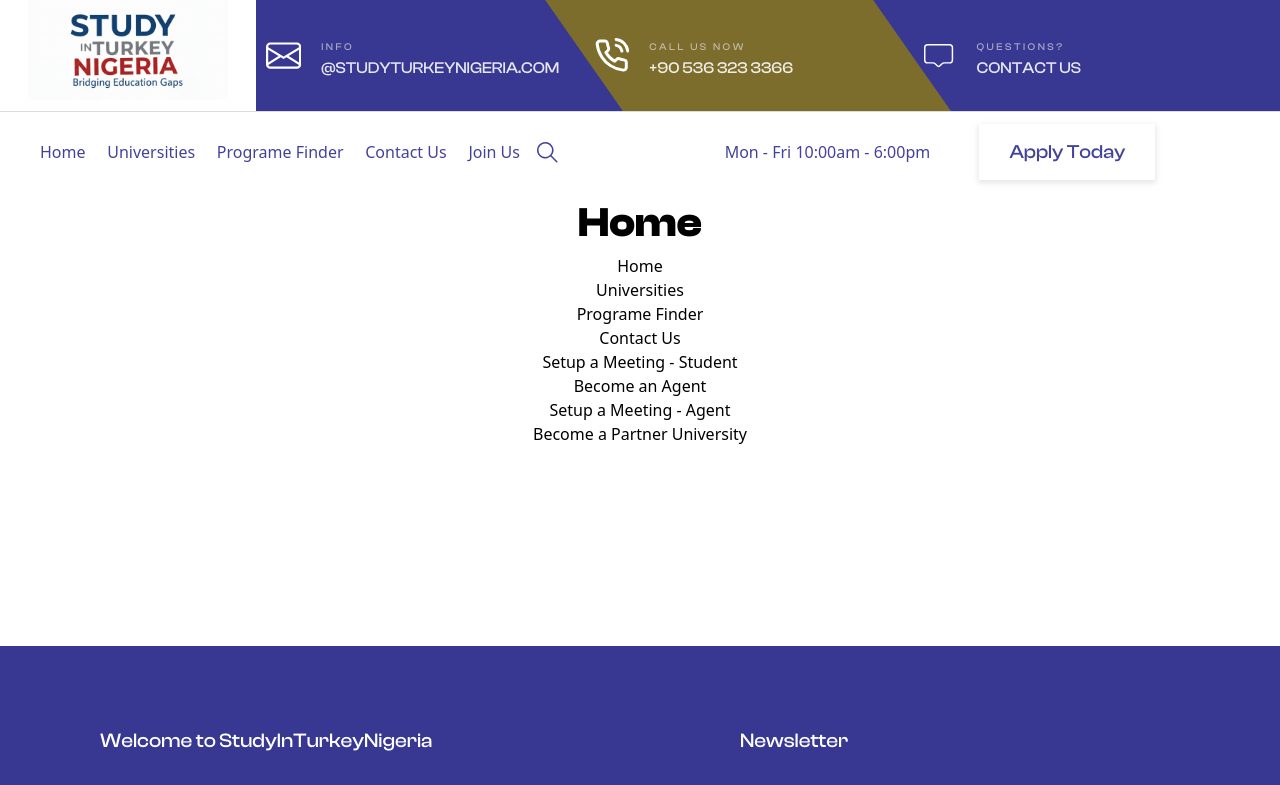
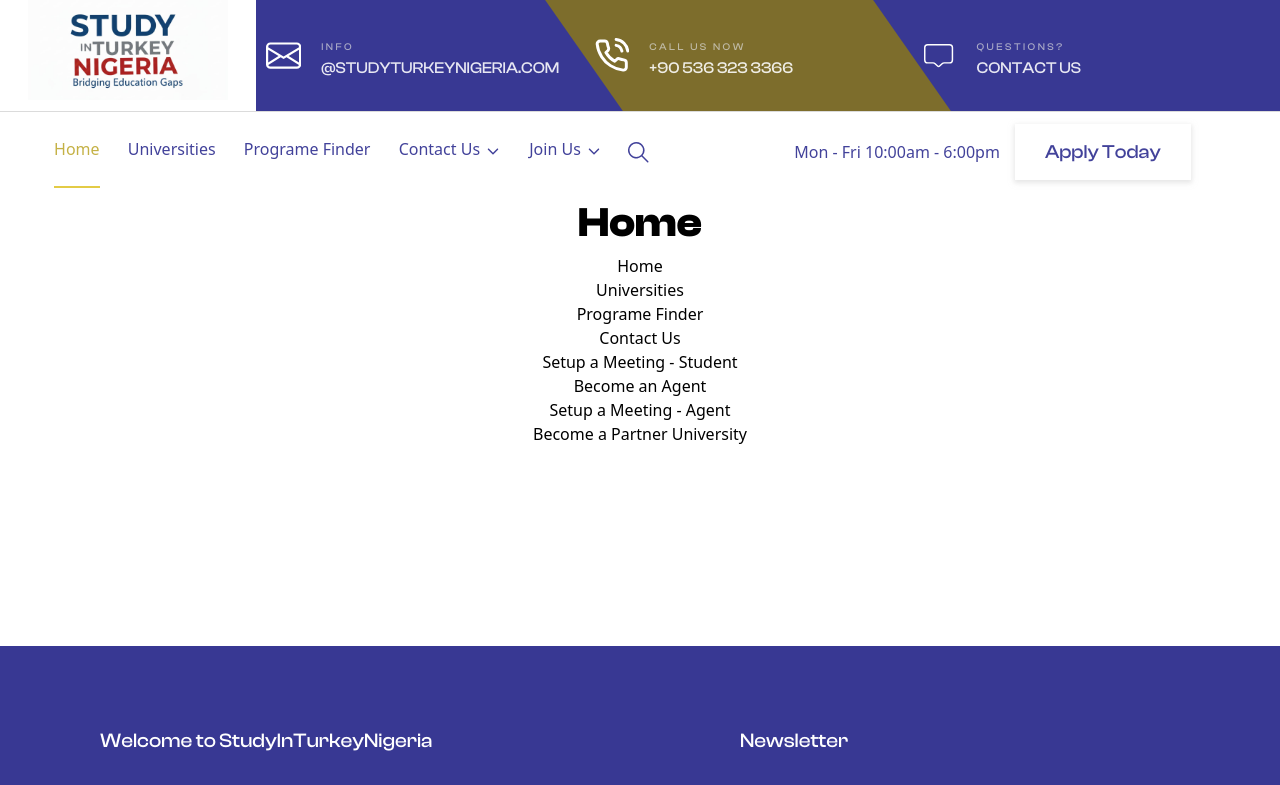
Before and after one commit to Netrue2025/studyinturkeynigeria, a React (Vite) app: page /#/ in a window 1280 px wide. Shown: the top 785 px of the page. Built offline with nearby package versions, Linux system fonts and the light colour scheme.

Commit message:
Second nav bar update

```diff
--- a/src/Components/TopNavTwo.tsx
+++ b/src/Components/TopNavTwo.tsx
@@ -2,6 +2,9 @@ import { GoSearch } from "react-icons/go";
 import { Link } from "react-router-dom";
 import "../Styles/TopNavTwo.css"
 import { FaArrowRight } from "react-icons/fa";
+import { IoIosArrowDown } from "react-icons/io";
+
+
 
 export function TopNavTwo(){
     return(
@@ -9,11 +12,11 @@ export function TopNavTwo(){
             <section className="top-nav-two">
                 <div className="list-menu">
                     <ul>
-                        <Link to="/"><li>Home</li></Link>
-                        <Link to="/Universities"><li>Universities</li></Link>
-                        <Link to="/ProgrameFinder"><li>Programe Finder</li></Link>
-                        <Link to="/ContactUs"><li>Contact Us</li></Link>
-                        <Link to=""><li>Join Us</li></Link>
+                        <Link to="/" className="home"><li>Home</li></Link>
+                        <Link to="/Universities" className="universities"><li>Universities</li></Link>
+                        <Link to="/ProgrameFinder" className="programe-finder"><li>Programe Finder</li></Link>
+                        <Link to="/ContactUs" className="contact-us"><li>Contact Us</li><IoIosArrowDown className="arrow-down"/></Link>
+                        <Link to="" className="join-us"><li>Join Us</li><IoIosArrowDown className="arrow-down"/></Link>
 
                     </ul>
                     <search>
--- a/src/Styles/TopNavTwo.css
+++ b/src/Styles/TopNavTwo.css
@@ -6,23 +6,78 @@
   height: 80px;
 }
 .top-nav-two .list-menu {
-  width: 50%;
+  width: 60%;
   display: flex;
   flex-direction: row;
   margin: auto 0;
   flex-shrink: 1;
+  height: 100%;
 }
 .top-nav-two .list-menu ul {
   display: flex;
   width: 80%;
-  justify-content: space-between;
+  height: 100%;
+  margin: auto 0;
+  justify-content: space-around;
+}
+.top-nav-two .list-menu ul li {
+  margin: auto 0;
+}
+.top-nav-two .list-menu ul .home, .top-nav-two .list-menu ul .universities, .top-nav-two .list-menu ul .programe-finder, .top-nav-two .list-menu ul .contact-us, .top-nav-two .list-menu ul .join-us {
+  margin: auto;
+  padding-bottom: 25px;
+  margin-top: 25px;
+  transition: border-bottom 0.25s ease-in-out;
+}
+.top-nav-two .list-menu ul .home .arrow-down, .top-nav-two .list-menu ul .universities .arrow-down, .top-nav-two .list-menu ul .programe-finder .arrow-down, .top-nav-two .list-menu ul .contact-us .arrow-down, .top-nav-two .list-menu ul .join-us .arrow-down {
+  margin-top: 5px;
+  margin-left: 5px;
+  height: auto;
+}
+.top-nav-two .list-menu ul .home {
+  color: rgba(175, 149, 2, 0.733);
+  border-bottom: 2px solid rgba(217, 185, 3, 0.733);
+}
+.top-nav-two .list-menu ul .universities {
+  transition: border-bottom 0.3s ease-in-out;
+}
+.top-nav-two .list-menu ul .universities:hover {
+  border-bottom: 2px solid rgba(217, 185, 3, 0.733);
+  transform: scaleX(1);
+  color: rgba(217, 185, 3, 0.733);
+}
+.top-nav-two .list-menu ul .programe-finder {
+  transition: border-bottom 0.3s ease-in-out;
+}
+.top-nav-two .list-menu ul .programe-finder:hover {
+  border-bottom: 2px solid rgba(217, 185, 3, 0.733);
+  transform: scaleX(1);
+  color: rgba(217, 185, 3, 0.733);
+}
+.top-nav-two .list-menu ul .contact-us {
+  display: flex;
+  transition: border-bottom 0.3s ease-in-out;
+}
+.top-nav-two .list-menu ul .contact-us:hover {
+  border-bottom: 2px solid rgba(217, 185, 3, 0.733);
+  transform: scaleX(1);
+  color: rgba(217, 185, 3, 0.733);
+}
+.top-nav-two .list-menu ul .join-us {
+  display: flex;
+  transition: border-bottom 0.3s ease-in-out;
+}
+.top-nav-two .list-menu ul .join-us:hover {
+  border-bottom: 2px solid rgba(217, 185, 3, 0.733);
+  transform: scaleX(1);
+  color: rgba(217, 185, 3, 0.733);
 }
 .top-nav-two .list-menu search {
   font-size: 1.5rem;
-  margin-left: 15px;
+  margin: auto 10px;
 }
 .top-nav-two .other-details {
-  width: 40%;
+  width: auto;
   display: flex;
   margin: auto;
   justify-content: space-between;
@@ -35,7 +90,7 @@
 }
 .top-nav-two .other-details button {
   padding: 0 30px;
-  margin: auto;
+  margin: auto 15px;
   height: 70%;
   cursor: pointer;
   display: flex;
--- a/src/Styles/TopNavTwo.scss
+++ b/src/Styles/TopNavTwo.scss
@@ -7,24 +7,86 @@
 
 
     .list-menu{
-        width: 50%;
+        width: 60%;
         display: flex;
         flex-direction: row;
         margin: auto 0;
         flex-shrink: 1;
+        height: 100%;
 
         ul{
             display: flex;
             width: 80%;
-            justify-content: space-between;
+            height: 100%;
+            margin: auto 0;
+
+            justify-content: space-around;
+
+            li{
+                margin: auto 0;
+            }
+            .home, .universities, .programe-finder, .contact-us, .join-us{
+                margin: auto;
+                padding-bottom: 25px;
+                margin-top: 25px;
+                transition: border-bottom 0.25s ease-in-out;
+                .arrow-down{
+                    margin-top: 5px;
+                    margin-left: 5px;
+                    height: auto;
+
+                }
+            }
+            .home{
+                color: rgba(175, 149, 2, 0.733);
+                border-bottom: 2px solid rgba(217, 185, 3, 0.733);
+            }
+           .universities{
+            transition: border-bottom 0.3s ease-in-out;
+
+           }
+            .universities:hover{
+                border-bottom: 2px solid rgba(217, 185, 3, 0.733);
+                transform: scaleX(1);
+                color: rgba(217, 185, 3, 0.733);
+            }
+            .programe-finder{
+            transition: border-bottom 0.3s ease-in-out;
+            }
+            .programe-finder:hover{
+                border-bottom: 2px solid rgba(217, 185, 3, 0.733);
+                transform: scaleX(1);
+                color: rgba(217, 185, 3, 0.733);
+            }
+            .contact-us{
+                display: flex;
+                transition: border-bottom 0.3s ease-in-out;
+            }
+            .contact-us:hover{
+                border-bottom: 2px solid rgba(217, 185, 3, 0.733);
+                transform: scaleX(1);
+                color: rgba(217, 185, 3, 0.733);
+            }
+            .join-us{
+                display: flex;
+                transition: border-bottom 0.3s ease-in-out;
+            }
+            .join-us:hover{
+                border-bottom: 2px solid rgba(217, 185, 3, 0.733);
+                transform: scaleX(1);
+                color: rgba(217, 185, 3, 0.733);
+            }
         }
+
+
         search{
             font-size: 1.5rem;
-            margin-left: 15px;
+
+            margin: auto 10px;
         }
     }
     .other-details{
-        width: 40%;
+        width: auto;
         display: flex;
         margin: auto;
         justify-content: space-between;
@@ -38,7 +100,7 @@
         }
         button{
             padding: 0 30px;
-            margin: auto;
+            margin: auto 15px;
             height: 70%;
             cursor: pointer;
             display: flex;
```
Also changed, not shown: 1 other file (tests, documents, lock files or other folders).
